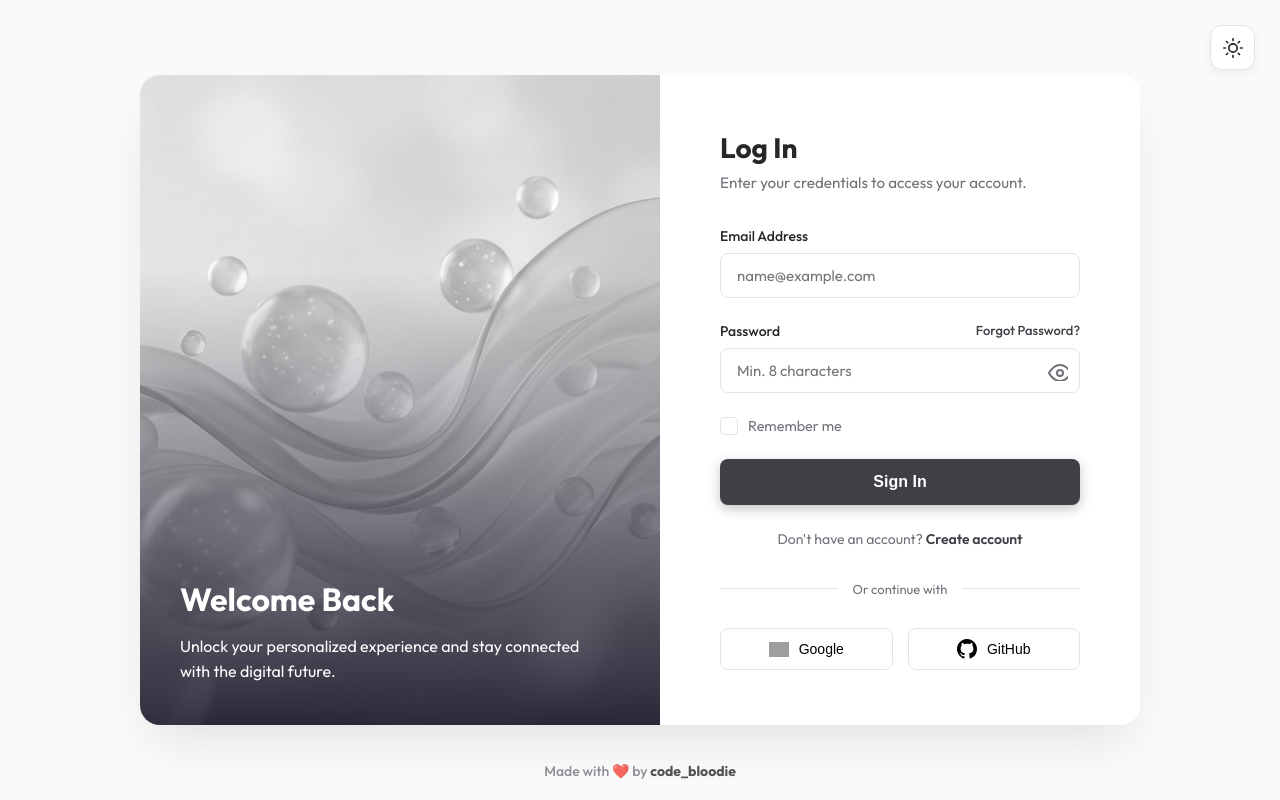
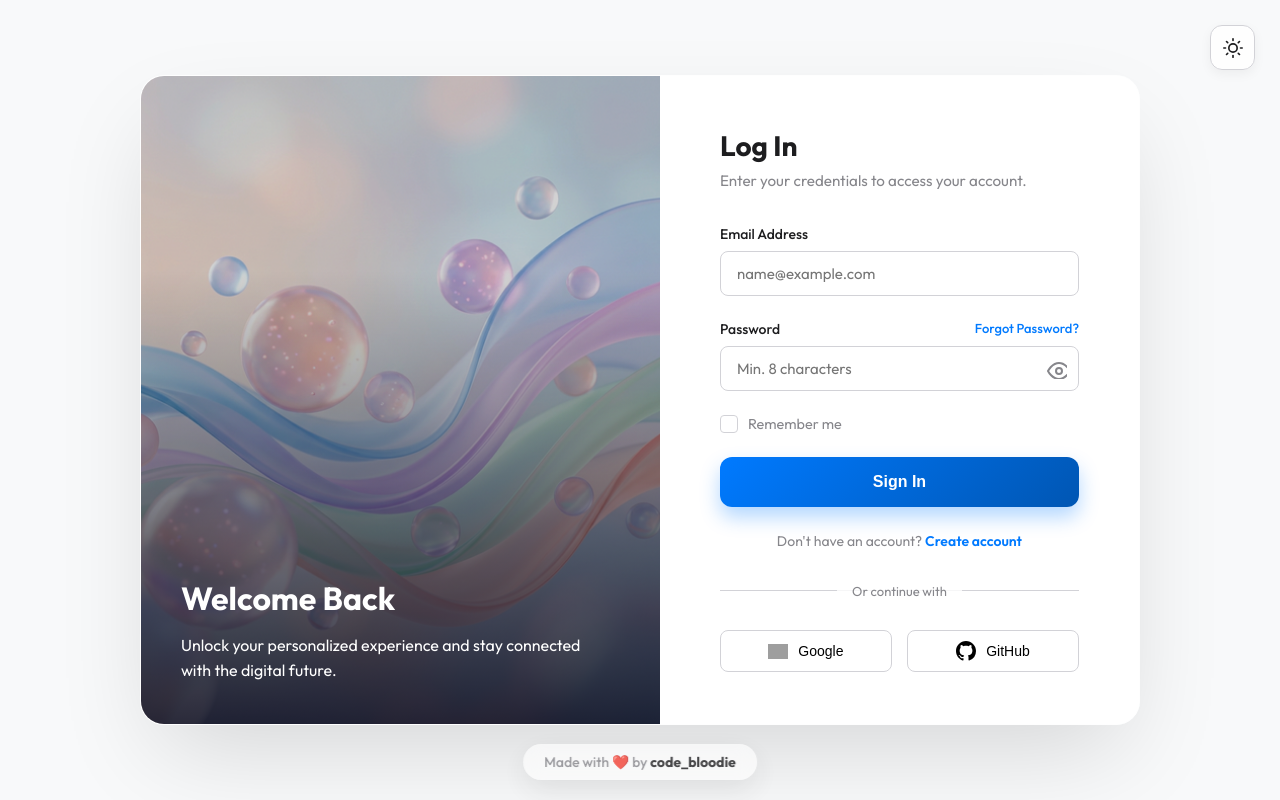
Before and after one commit to mahi-2-ron/Mahilo, a website built with Vite: page index.html in a window 1280 px wide. Built offline with nearby package versions, Linux system fonts and the light colour scheme; grey boxes are pictures that could not be loaded.

Commit message:
auto update

```diff
--- a/style.css
+++ b/style.css
@@ -1,27 +1,28 @@
 :root {
-    --primary-color: #3f3f46;
-    --primary-hover: #18181b;
-    --bg-color: #fafafa;
-    --card-bg: #ffffff;
-    --text-main: #27272a;
-    --text-muted: #71717a;
-    --input-bg: #ffffff;
-    --input-border: #e4e4e7;
-    --input-focus: #d4d4d8;
+    --primary-color: #007aff;
+    --primary-hover: #0056b3;
+    --bg-color: #f8f9fa;
+    --card-bg: rgba(255, 255, 255, 0.8);
+    --text-main: #1d1d1f;
+    --text-muted: #86868b;
+    --input-bg: rgba(255, 255, 255, 0.5);
+    --input-border: #d2d2d7;
+    --input-focus: rgba(0, 122, 255, 0.1);
     --white: #ffffff;
-    --transition-fast: 0.2s ease;
-    --transition-normal: 0.3s ease;
+    --transition-fast: 0.2s cubic-bezier(0.4, 0, 0.2, 1);
+    --transition-normal: 0.4s cubic-bezier(0.4, 0, 0.2, 1);
     --font-main: 'Outfit', -apple-system, BlinkMacSystemFont, "Segoe UI", Roboto, "Helvetica Neue", Arial, sans-serif;
+    --glass-blur: blur(20px) saturate(180%);
 }
 
 [data-theme="dark"] {
-    --bg-color: #09090b;
-    --card-bg: #18181b;
-    --text-main: #f4f4f5;
-    --text-muted: #a1a1aa;
-    --input-bg: #09090b;
-    --input-border: #27272a;
-    --input-focus: #3f3f46;
+    --bg-color: #000000;
+    --card-bg: rgba(28, 28, 30, 0.7);
+    --text-main: #f5f5f7;
+    --text-muted: #86868b;
+    --input-bg: rgba(44, 44, 46, 0.5);
+    --input-border: #3a3a3c;
+    --input-focus: rgba(0, 122, 255, 0.2);
 }
 
 .theme-toggle {
@@ -73,10 +74,17 @@ body {
     max-width: 95%;
     height: 650px;
     background: var(--card-bg);
-    border-radius: 20px;
-    box-shadow: 0 25px 50px -12px rgba(0, 0, 0, 0.1);
+    backdrop-filter: var(--glass-blur);
+    -webkit-backdrop-filter: var(--glass-blur);
+    border: 1px solid rgba(255, 255, 255, 0.1);
+    border-radius: 24px;
+    box-shadow: 0 40px 100px -20px rgba(0, 0, 0, 0.15);
     overflow: hidden;
-    transition: transform 0.5s ease;
+    transition: transform 0.6s cubic-bezier(0.34, 1.56, 0.64, 1);
+}
+
+.login-container:hover {
+    transform: translateY(-8px) scale(1.01);
 }
 
 /* Left side: Illustration */
@@ -99,8 +107,8 @@ body {
     height: 100%;
     object-fit: cover;
     z-index: 1;
-    filter: grayscale(1);
-    transition: transform 10s ease-out;
+    filter: brightness(0.8) contrast(1.1);
+    transition: transform 12s cubic-bezier(0.25, 0.46, 0.45, 0.94), filter 0.8s ease;
 }
 
 .login-container:hover .bg-image {
@@ -213,7 +221,12 @@ body {
 
 .input-group input:focus {
     border-color: var(--primary-color);
+    background: var(--white);
     box-shadow: 0 0 0 4px var(--input-focus);
+}
+
+[data-theme="dark"] .input-group input:focus {
+    background: #000000;
 }
 
 .input-line {
@@ -310,24 +323,24 @@ body {
 
 .submit-btn {
     width: 100%;
-    padding: 14px;
-    background: var(--primary-color);
+    padding: 16px;
+    background: linear-gradient(135deg, var(--primary-color), #0056b3);
     color: white;
     border: none;
-    border-radius: 8px;
+    border-radius: 12px;
     font-size: 16px;
     font-weight: 600;
     cursor: pointer;
     transition: var(--transition-normal);
     position: relative;
     overflow: hidden;
-    box-shadow: 0 4px 12px rgba(63, 63, 70, 0.3);
+    box-shadow: 0 10px 20px rgba(0, 122, 255, 0.3);
 }
 
 .submit-btn:hover {
-    background: var(--primary-hover);
-    transform: translateY(-2px);
-    box-shadow: 0 6px 16px rgba(63, 63, 70, 0.4);
+    background: linear-gradient(135deg, #0056b3, #004494);
+    transform: translateY(-3px);
+    box-shadow: 0 15px 30px rgba(0, 122, 255, 0.4);
 }
 
 .submit-btn:active {
@@ -478,8 +491,20 @@ body {
     color: var(--text-muted);
     font-weight: 500;
     opacity: 0.8;
-    transition: all 0.3s ease;
+    background: var(--card-bg);
+    padding: 8px 20px;
+    border-radius: 20px;
+    backdrop-filter: blur(10px);
+    border: 1px solid rgba(255, 255, 255, 0.1);
+    transition: all 0.4s cubic-bezier(0.175, 0.885, 0.32, 1.275);
     z-index: 100;
+    box-shadow: 0 10px 30px rgba(0, 0, 0, 0.1);
+}
+
+.created-by:hover {
+    opacity: 1;
+    transform: translateX(-50%) translateY(-5px);
+    box-shadow: 0 15px 40px rgba(0, 0, 0, 0.15);
 }
 
 .created-by:hover {
```
